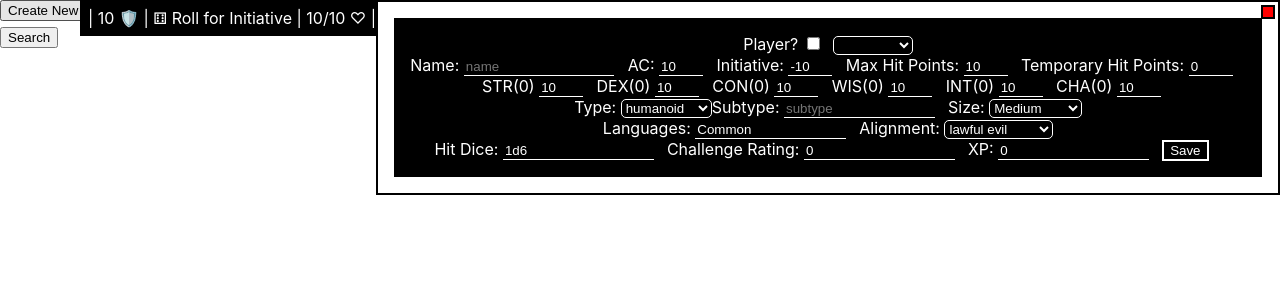
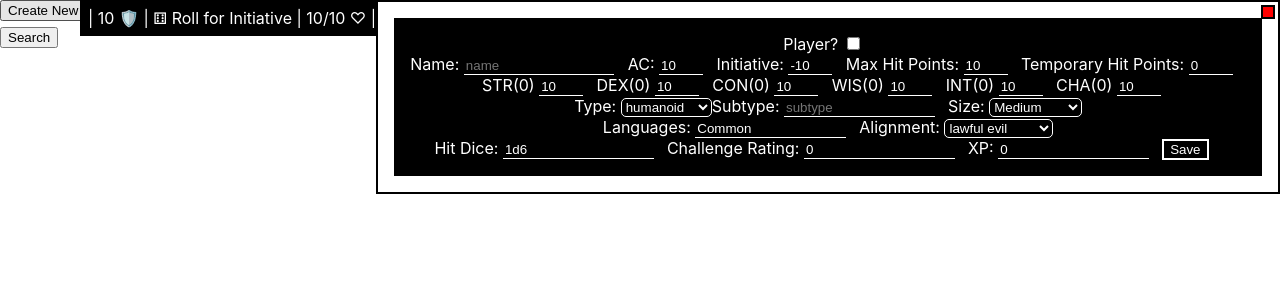
Before and after one commit to brewchetta/monstrous-initiative-tracker, a React (Create React App) app: page / in a window 1280 px wide. Both pictures are taken after a click on the button "Create New Character". Shown: the top 300 px of the page. Built offline with nearby package versions, Linux system fonts and the light colour scheme.

Commit message:
player class conditionally renders

```diff
--- a/src/components/detail-modal/CharacterDetailCard.js
+++ b/src/components/detail-modal/CharacterDetailCard.js
@@ -69,7 +69,10 @@ export default function CharacterDetailCard({character, updateCharacter}) {
   return (
     <form id="character-detail-form" onSubmit={handleSubmit}>
       <span>Player? <input type="checkbox" name="player" onChange={handleChange} checked={formInputs.player} /></span>
-      <span>{renderSelectField("char_class","","Artificer","Barbarian","Bard","Cleric","Druid","Fighter","Monk","Paladin","Rogue","Ranger","Sorcerer","Warlock","Wizard")}</span><br/>
+
+      {formInputs.player ?
+        <span>{renderSelectField("char_class","","Artificer","Barbarian","Bard","Cleric","Druid","Fighter","Monk","Paladin","Rogue","Ranger","Sorcerer","Warlock","Wizard")}</span>
+        : null}<br/>
 
       <span>Name: {renderInputField("name")}</span>
       <span>AC: {renderNumberField("armor_class")}</span>
```
